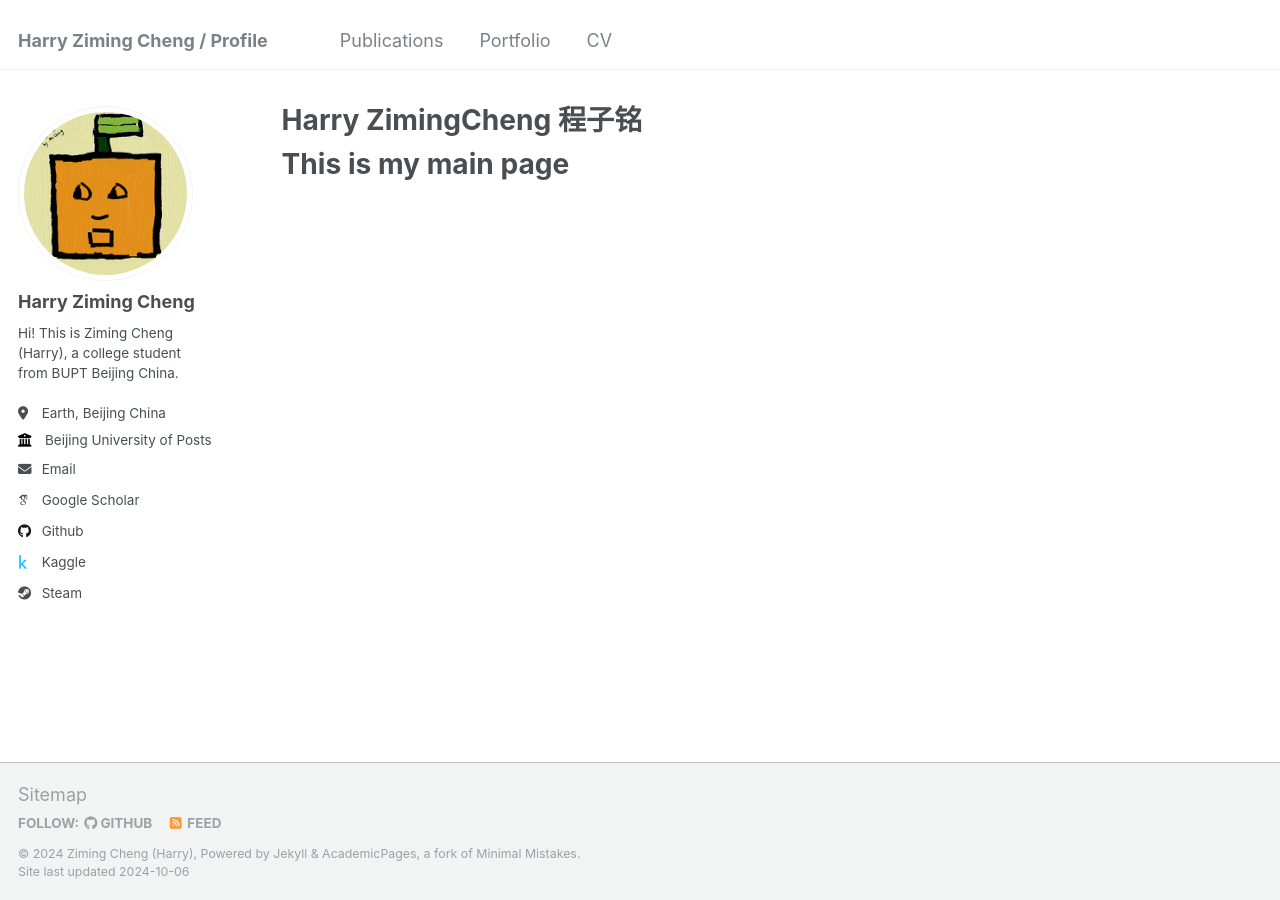
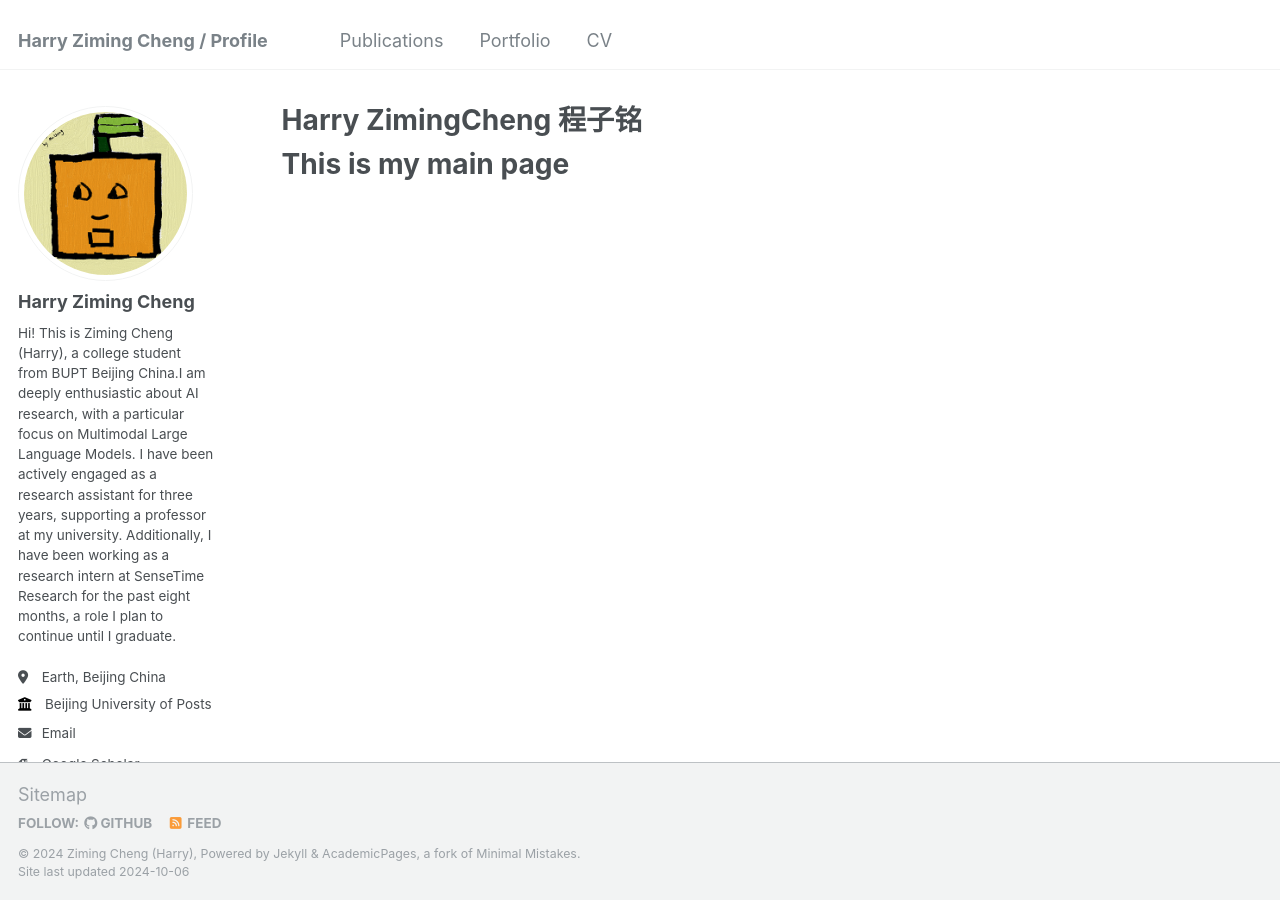
Before and after one commit to HarrytheOrange/harrytheorange.github.io, a Jekyll site: the page built from _pages/about.md, in a window 1280 px wide. Built offline with Jekyll 4.4.1, drawn with Linux system fonts in a browser that asks for light colours; some web fonts are replaced.

Commit message:
Update _config.yml

```diff
--- a/_config.yml
+++ b/_config.yml
@@ -24,7 +24,7 @@ author:
   avatar           : "profile.png"
   name             : "Harry Ziming Cheng"
   pronouns         : # example: "she/her"
-  bio              : "Hi! This is Ziming Cheng (Harry), a college student from BUPT Beijing China. "
+  bio              : "Hi! This is Ziming Cheng (Harry), a college student from BUPT Beijing China.I am deeply enthusiastic about AI research, with a particular focus on Multimodal Large Language Models. I have been actively engaged as a research assistant for three years, supporting a professor at my university. Additionally, I have been working as a research intern at SenseTime Research for the past eight months, a role I plan to continue until I graduate."
   location         : "Earth, Beijing China"
   employer         : "Beijing University of Posts and Telecommunications"
   uri              : # URL
```
